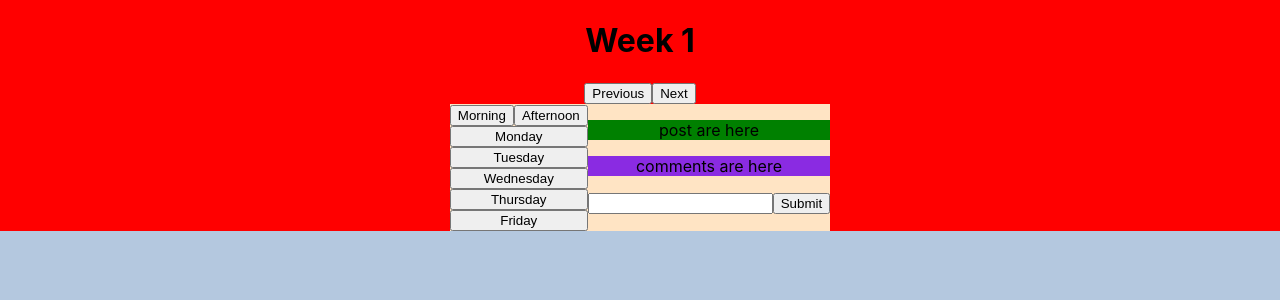
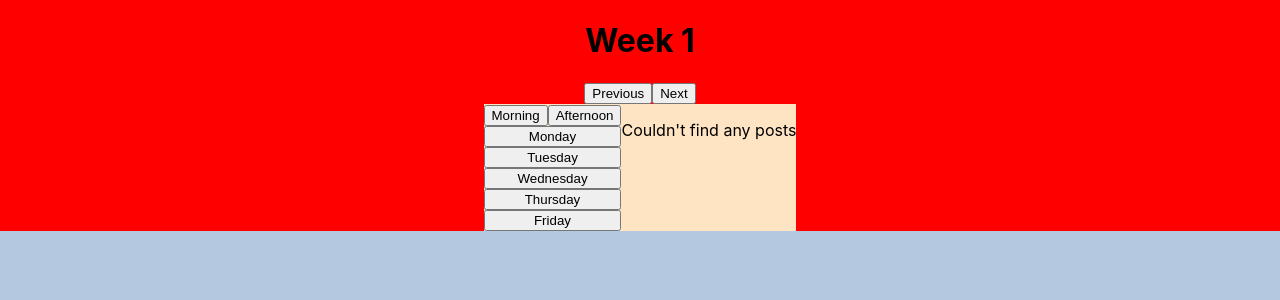
Before and after one commit to SchoolOfCode/bc13_w9_project-frontend-team-fiar, a React (Create React App) app in the folder my-app/: page / in a window 1280 px wide. Shown: the top 300 px of the page. Built offline with nearby package versions, Linux system fonts and the light colour scheme; no server answers.

Commit message:
Buttons linked and working

```diff
--- a/my-app/src/components/app/App.js
+++ b/my-app/src/components/app/App.js
@@ -13,19 +13,20 @@ import MainSection from "../main-section";
 function App() {
   const initialState = 1;
   const [count, dispatch] = useReducer(reducer, initialState);
-  const [posts, setPosts] = useState([]);
-  const [comments, setComments] = useState([]);
-  const [day, setDay] = useState("mon");
-  const [morning, setMorning] = useState(true);
+  const [posts, setPosts] = useState([null]);
+  const [fetchData, setFetchData] = useState([]);
+  const [singlePost, setSinglePost] = useState(null);
 
   useEffect(() => {
+    console.log(count)
     async function callURL() {
       const response = await fetch(
-        `http://localhost:3050/api/posts/?week=${count}/`
+        `http://localhost:3050/api/posts/?week=${count}`
       );
       const data = await response.json();
-      setPosts([data.payload]);
-      console.log("Posts", data.payload[0].contents);
+      setFetchData([...data.payload]);
+      console.log(data)
+      console.log("Fetch", data.payload[0].contents);
     }
     callURL();
   }, [count]);
@@ -47,34 +48,40 @@ function App() {
 
   function handleDay(day) {
     if (day === "mon") {
-      const filteredPosts = posts.filter((posts) => {
-        return posts.day_posted === "mon";
+      const filteredPosts = fetchData.filter((item) => {
+        return item.day_posted === "mon";
       });
+      console.log(filteredPosts)
       setPosts(filteredPosts);
+      setSinglePost(filteredPosts);
     }
     if (day === "tue") {
-      const filteredPosts = posts.filter((posts) => {
+      const filteredPosts = fetchData.filter((posts) => {
         return posts.day_posted === "tue";
       });
       setPosts(filteredPosts);
+      setSinglePost(filteredPosts);
     }
     if (day === "wed") {
-      const filteredPosts = posts.filter((posts) => {
+      const filteredPosts = fetchData.filter((posts) => {
         return posts.day_posted === "wed";
       });
       setPosts(filteredPosts);
+      setSinglePost(filteredPosts);
     }
     if (day === "thu") {
-      const filteredPosts = posts.filter((posts) => {
+      const filteredPosts = fetchData.filter((posts) => {
         return posts.day_posted === "thu";
       });
       setPosts(filteredPosts);
+      setSinglePost(filteredPosts);
     }
     if (day === "fri") {
-      const filteredPosts = posts.filter((posts) => {
+      const filteredPosts = fetchData.filter((posts) => {
         return posts.day_posted === "fri";
       });
       setPosts(filteredPosts);
+      setSinglePost(filteredPosts);
     }
   }
 
@@ -83,16 +90,17 @@ function App() {
       const filteredPosts = posts.filter((posts) => {
         return posts.morning === true;
       });
-      setPosts(filteredPosts);
+      setSinglePost(filteredPosts);
     }
     if (morning === false) {
       console.log("afternoon")
       const filteredPosts = posts.filter((posts) => {
         return posts.morning === false;
       });
-      setPosts(filteredPosts);
+      setSinglePost(filteredPosts);
     }
   }
+  console.log(singlePost)
 
   return (
     <div className="App">
@@ -101,8 +109,7 @@ function App() {
 
       <div className="sidebar-main">
         <Sidebar handleDay={handleDay} handleTime={handleTime}/>
-        <MainSection posts={posts} comments={comments} />
-        <p>{posts}</p>
+       {singlePost == null ?  <p>Couldn't find any posts</p> : <MainSection posts={singlePost}/>}
       </div>
     </div>
   );
--- a/my-app/src/components/main-section/index.js
+++ b/my-app/src/components/main-section/index.js
@@ -4,11 +4,11 @@ import "./index.css";
 import CommentSection from "../comment section";
 import PostsSection from "../post section";
 
-function MainSection({ posts, comments }) {
+function MainSection({ posts }) {
   function handleSubmit() {}
   return (
     <div className="main-section">
-      <PostsSection posts={posts} comments={comments} />
+      <PostsSection posts={posts} />
       <CommentSection handleSubmit={handleSubmit} />
     </div>
   );
--- a/my-app/src/components/post section/index.js
+++ b/my-app/src/components/post section/index.js
@@ -1,10 +1,12 @@
 //import { useState, useEffect } from "react";
 
-function PostsSection() {
+function PostsSection({posts}) {
+  console.log('post section')
+  console.log(posts)
   return (
     <div className='post-section'>
       <div className="Posts">
-        <p>post are here</p>
+        <p>{posts[0].username}: {posts[0].contents}</p>
       </div>
 
       <div className="Comments">
```
